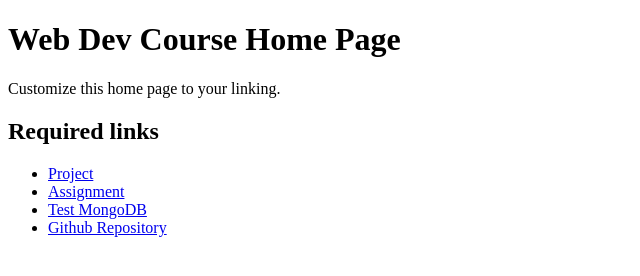
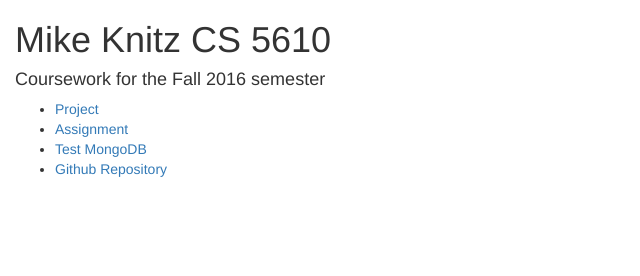
Before and after one commit to mikeknitz/knitz-michael-webdev, a website: page public/index.html in a window 1280 px wide. Shown: the whole page, without its empty margins (0-640 px from the left). Drawn offline with nearby package versions, Linux system fonts and the light colour scheme.

Commit message:
added bootstrap style to homepage

```diff
--- a/public/index.html
+++ b/public/index.html
@@ -2,16 +2,14 @@
 <html lang="en">
   <head>
 	<meta charset="UTF-8">
-    <title>Web Dev Course Home Page</title>
+	<title>Mike Knitz CS 5610</title>
+	<link href="https://maxcdn.bootstrapcdn.com/bootstrap/3.3.6/css/bootstrap.min.css" rel="stylesheet"/>
+	<link href="style.css" rel="stylesheet"/>
   </head>
   <body>
-    <h1>Web Dev Course Home Page</h1>
-
-    <p>
-        Customize this home page to your linking.
-    </p>
-
-    <h2>Required links</h2>
+	<div class="main">
+	  <h1>Mike Knitz CS 5610</h1>
+	  <h4>Coursework for the Fall 2016 semester</h4>
 	  <ul>
 		<li>
 		  <a href="project/index.html">Project</a>
@@ -26,5 +24,6 @@
 		  <a href="https://github.com/mikeknitz/knitz-michael-webdev">Github Repository</a>
 		</li>
 	  </ul>
+	</div>
   </body>
 </html>
--- /dev/null
+++ b/public/style.css
@@ -0,0 +1,3 @@
+.main {
+	margin: auto auto auto 15px;
+}
```
Also changed, not shown: public/test/index.html (line endings or trailing spaces). Lines whose indentation alone changed are shown as unchanged.
